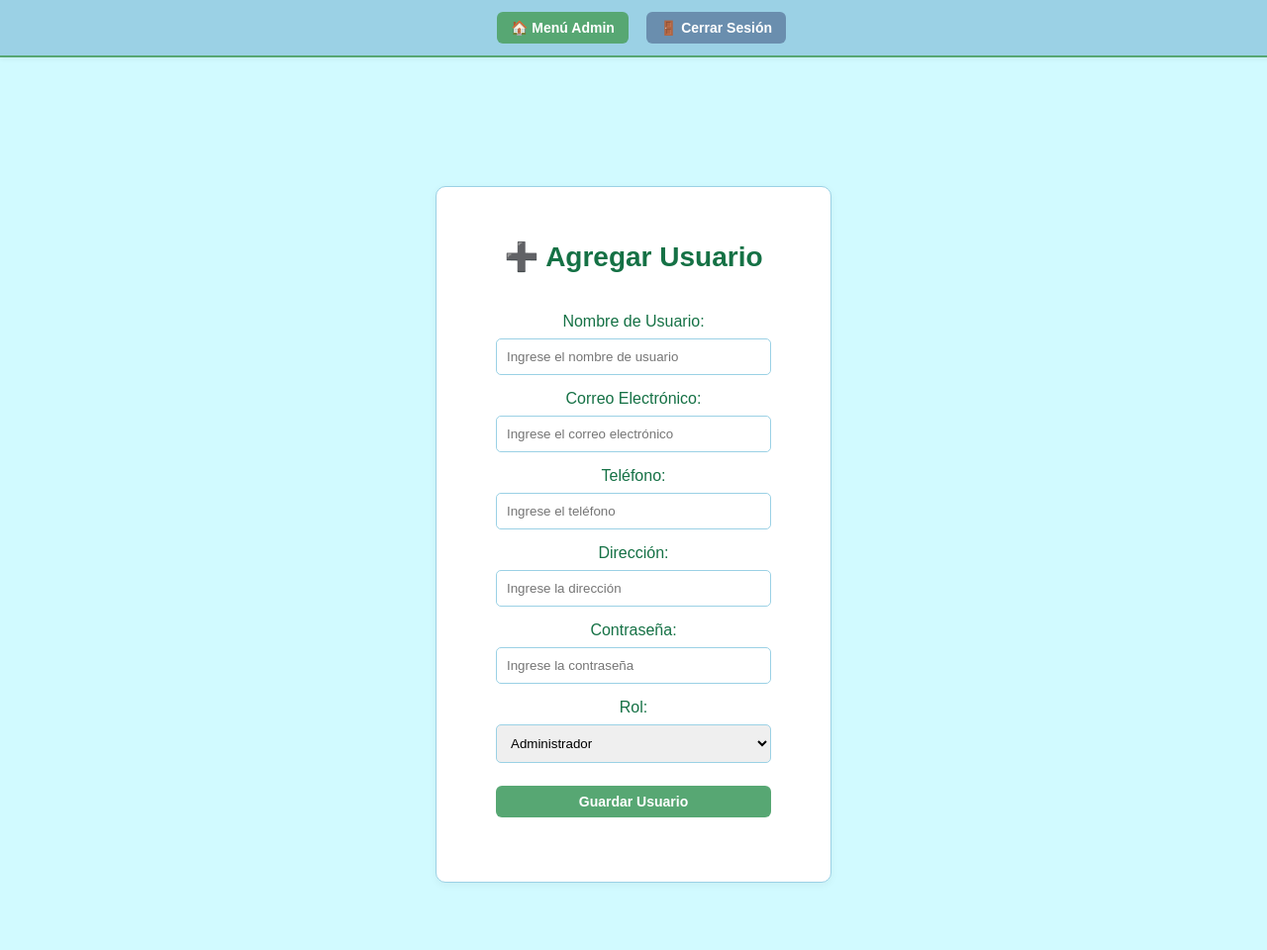
After one commit to Jerry11py/ING_II_Proyecto, a Flask app: page /admin/usuarios/crear in a window 1280 px wide. The commit adds this page. Shown: the whole page at 99% size. Run offline with Flask 3, Linux system fonts and the light colour scheme; the visitor is signed in with stand-in values (Sample User, id 1); data that the repository does not hold is empty.

Commit message:
Version 3, añadir creacion deu suario a panel de admin

```diff
--- a/admin.py
+++ b/admin.py
@@ -147,3 +147,37 @@ def eliminar_producto(id):
     conn.close()
 
     return redirect(url_for('admin.admin_productos'))
+
+
+# crear usuario
+# crear usuario
+@admin_bp.route('/admin/usuarios/crear', methods=['GET', 'POST'])
+def crear_usuario():
+    if session.get('role') != 'admin':
+        return redirect(url_for('auth.login'))
+
+    conn = get_db_connection()
+    cursor = conn.cursor()
+
+    if request.method == 'POST':
+        # Collect form data
+        nombre = request.form['nombre']
+        email = request.form['email']
+        telefono = request.form['telefono']
+        direccion = request.form['direccion']
+        contraseña = request.form['contraseña']
+        rol = request.form['rol']
+
+        # Insert into 'Cliente' table
+        cursor.execute("""
+            INSERT INTO Cliente (nombre, email, telefono, direccion, contraseña, rol)
+            VALUES (%s, %s, %s, %s, %s, %s)
+        """, (nombre, email, telefono, direccion, contraseña, rol))
+
+        conn.commit()
+        cursor.close()
+        conn.close()
+
+        return redirect(url_for('admin.dashboard_users'))  # Redirect to user dashboard
+
+    return render_template('crear_usuario.html')
--- a/static/style.css
+++ b/static/style.css
@@ -314,3 +314,16 @@ td form {
     margin: 0;
     padding: 0;
   }
+
+/* add user */
+  .add-user-button {
+    display: flex;
+    justify-content: flex-end;
+    margin: 20px 0;
+  }
+
+  .add-user-button .action-button {
+    padding: 10px 20px;
+    font-size: 14px;
+    border-radius: 8px;
+  }
--- a/templates/admin.html
+++ b/templates/admin.html
@@ -8,6 +8,9 @@
 <body>
     {% include 'navbar.html' %}
     <h2>Panel de Administrador</h2>
+    <div class="add-user-button">
+      <a href="{{ url_for('admin.crear_usuario') }}" class="action-button">➕ Agregar Usuario</a>
+    </div>
 
     <table>
       <thead>
--- /dev/null
+++ b/templates/crear_usuario.html
@@ -0,0 +1,43 @@
+<!DOCTYPE html>
+<html>
+<head>
+  <title>Agregar Usuario</title>
+  <link rel="stylesheet" href="{{ url_for('static', filename='style.css') }}">
+</head>
+<body>
+  {% include 'navbar.html' %}
+
+  <div class="login-container">
+    <div class="login-box">
+      <h2 class="login-heading">➕ Agregar Usuario</h2>
+
+      <!-- Form to add a user -->
+      <form method="POST">
+        <label>Nombre de Usuario:</label>
+        <input type="text" name="nombre" placeholder="Ingrese el nombre de usuario" required>
+
+        <label>Correo Electrónico:</label>
+        <input type="email" name="email" placeholder="Ingrese el correo electrónico" required>
+
+        <label>Teléfono:</label>
+        <input type="text" name="telefono" placeholder="Ingrese el teléfono" required>
+
+        <label>Dirección:</label>
+        <input type="text" name="direccion" placeholder="Ingrese la dirección" required>
+
+        <label>Contraseña:</label>
+        <input type="password" name="contraseña" placeholder="Ingrese la contraseña" required>
+
+        <label>Rol:</label>
+        <select name="rol">
+          <option value="admin">Administrador</option>
+          <option value="user">Usuario</option>
+        </select>
+
+        <button type="submit" class="action-button">Guardar Usuario</button>
+      </form>
+    </div>
+  </div>
+
+</body>
+</html>
```
